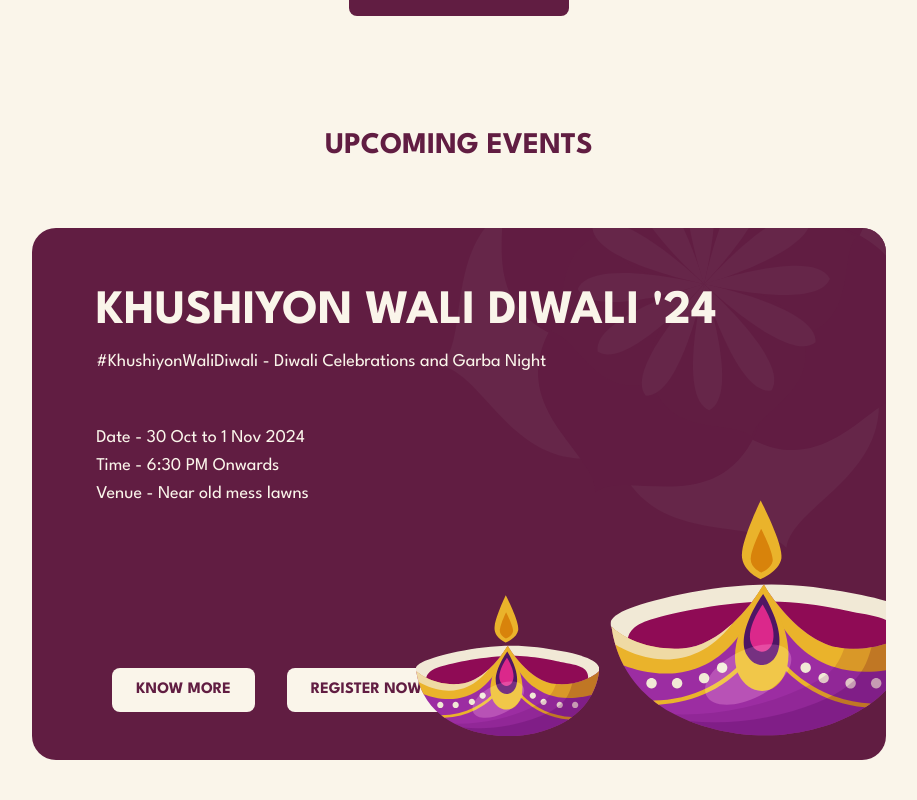
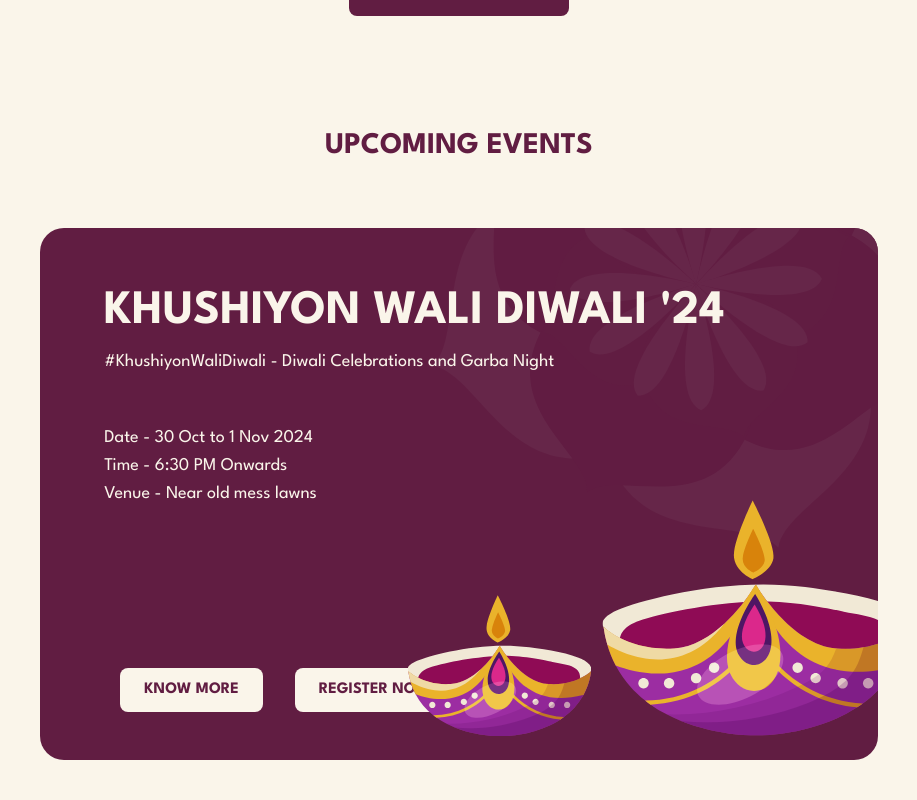
Before and after one commit to EBSB-IITH/EBSB-IITH, a Next.js app: page / in a window 1280 px wide. Shown: the part 1600-2400 px from the top of the page, without its empty margins (181-1098 px from the left). Built offline with nearby package versions, Linux system fonts and the light colour scheme.

Commit message:
debug commit

```diff
--- a/src/app/page.tsx
+++ b/src/app/page.tsx
@@ -40,7 +40,7 @@ export default function Page() {
 
       <ObjectivesSection />
 
-      <div className=" w-[90%] md:w-auto flex flex-col mt-14 lg:mt-28 justify-center items-center *:mx-auto">
+      <div className="flex flex-col mt-14 lg:mt-28 justify-center items-center *:mx-auto px-3">
         <div className="font-bold text-2xl lg:text-3xl">UPCOMING EVENTS</div>
         <UpcomingEventHome />
 
```
